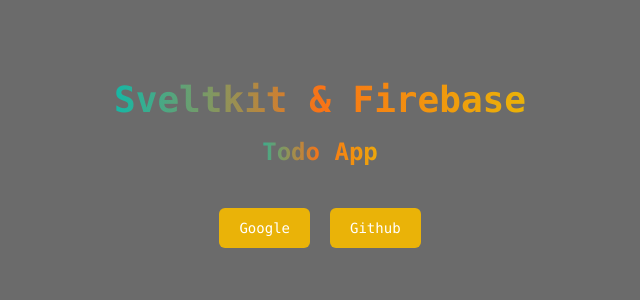
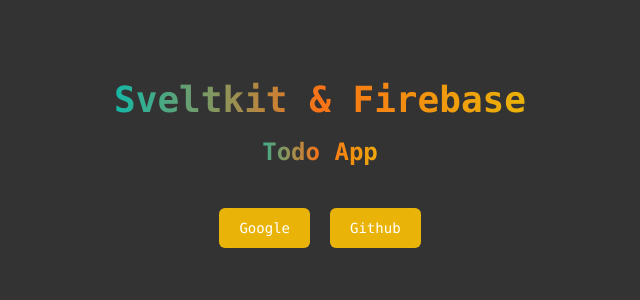
Before and after one commit to nithinK-142/sveltekit-todos, a SvelteKit app: page / in a window 1280 px wide. Shown: the top 300 px of the page, without its empty margins (320-960 px from the left). Built offline with nearby package versions, Linux system fonts and the light colour scheme.

Commit message:
update: better body and nav colors.

```diff
--- a/src/app.css
+++ b/src/app.css
@@ -9,7 +9,9 @@
 
 body {
   /* background-color: #ba97a95e; */
-  background-color: hsla(0, 0%, 21%, 0.732);
+  /* background-color: hsla(0, 0%, 21%, 0.732); */
+  /* background-color: #222; */
+  background-color: #222222eb;
   font-family: Menlo, Consolas, Monaco, Liberation Mono, Lucida Console, monospace;
   font-size: 24px;
 }
--- a/src/lib/Navbar.svelte
+++ b/src/lib/Navbar.svelte
@@ -6,13 +6,13 @@
 </script>
 
 <nav>
-    <div class="w-full flex justify-between px-4 py-2 select-none">
+    <div class="w-full flex justify-between px-4 py-2 select-none bg-[#222]">
 
         <div class="flex items-center space-x-2">
             <span class="object-cover h-6">
                 <img src={logo} alt="logo" class="h-6 object-cover" id="user-image" />
             </span>
-            <h1>
+            <h1 class="text-white">
                 <strong>Svelte Todos</strong>
             </h1>
         </div>
--- a/src/lib/Todos.svelte
+++ b/src/lib/Todos.svelte
@@ -262,6 +262,7 @@
 
   .tasks {
     /* padding-top: 4px; */
+    font-size: smaller;
     padding-left: 10px;
   }
 
```
